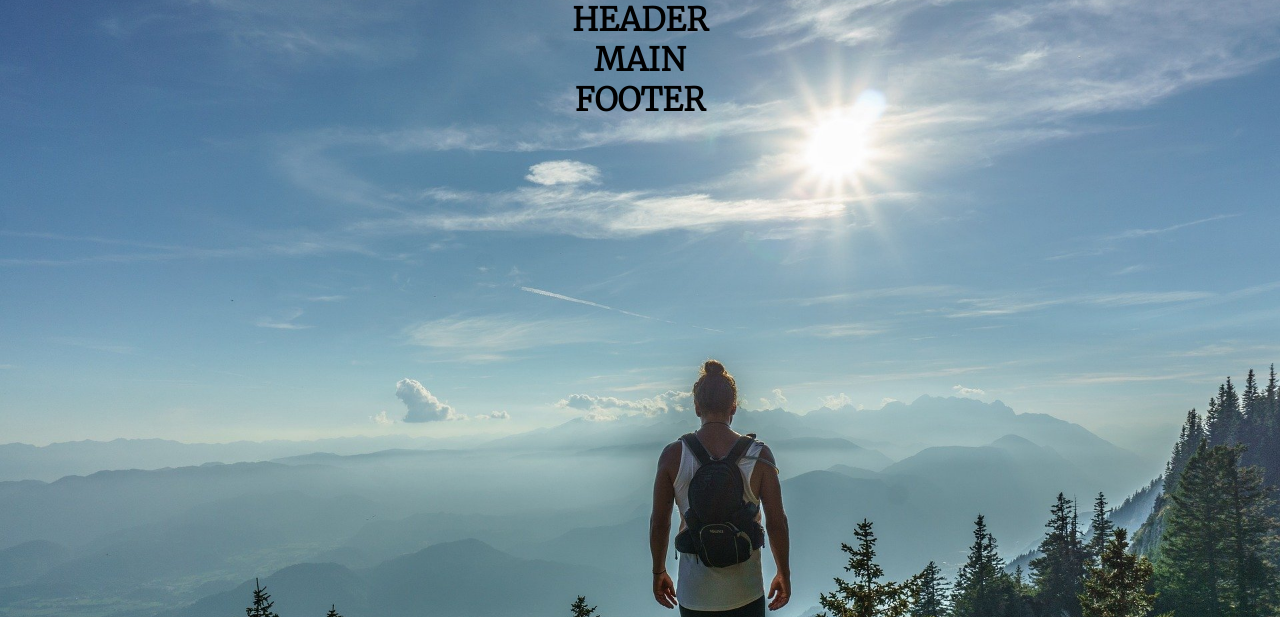
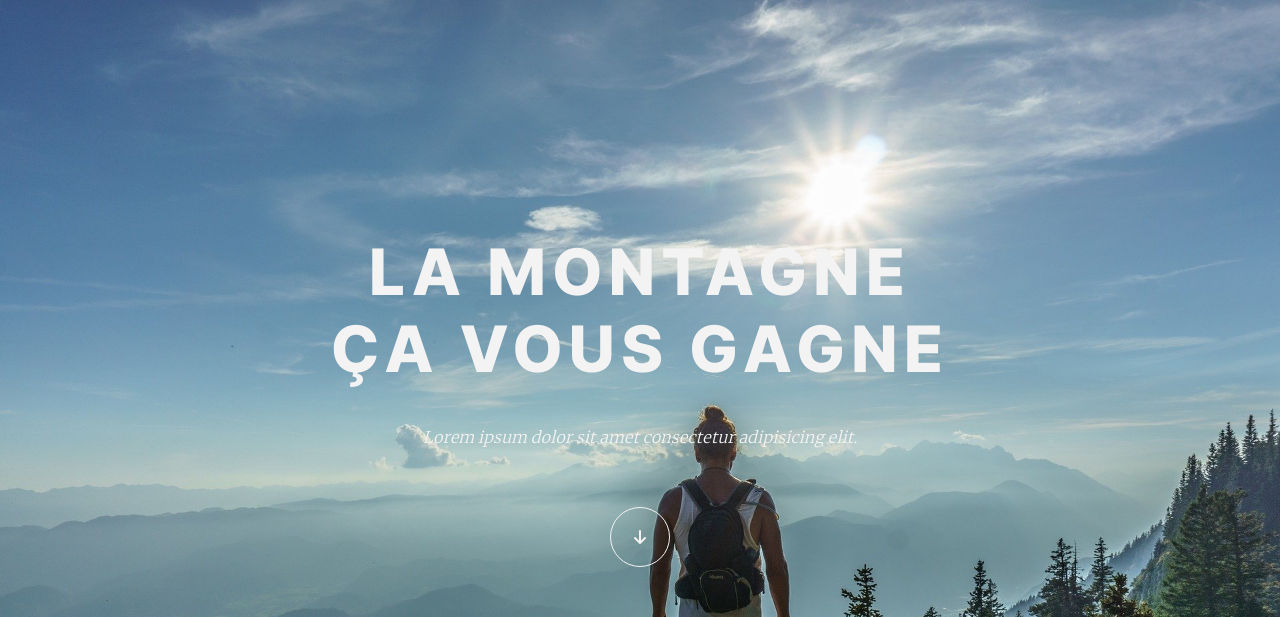
Before and after one commit to emericgautier/react-theMountain, a React (Create React App) app: page / in a window 1280 px wide. Shown: the top 617 px of the page. Built offline with nearby package versions, Linux system fonts and the light colour scheme.

Commit message:
Update Header.js component

```diff
--- a/src/components/Header.js
+++ b/src/components/Header.js
@@ -1,10 +1,22 @@
 import React from "react";
+import Navbar from "./Navbar";
 
 const Header = () => {
   return (
-    <div>
-      <h1>HEADER</h1>
-    </div>
+    <header>
+      <div className="header-content">
+        <h1>
+          La montagne <br /> ça vous gagne
+        </h1>
+        <p>Lorem ipsum dolor sit amet consectetur adipisicing elit.</p>
+        <span>
+          <a href="#main">
+            <i className="fa-solid fa-arrow-down"></i>
+          </a>
+        </span>
+      </div>
+      <Navbar />
+    </header>
   );
 };
 
```
